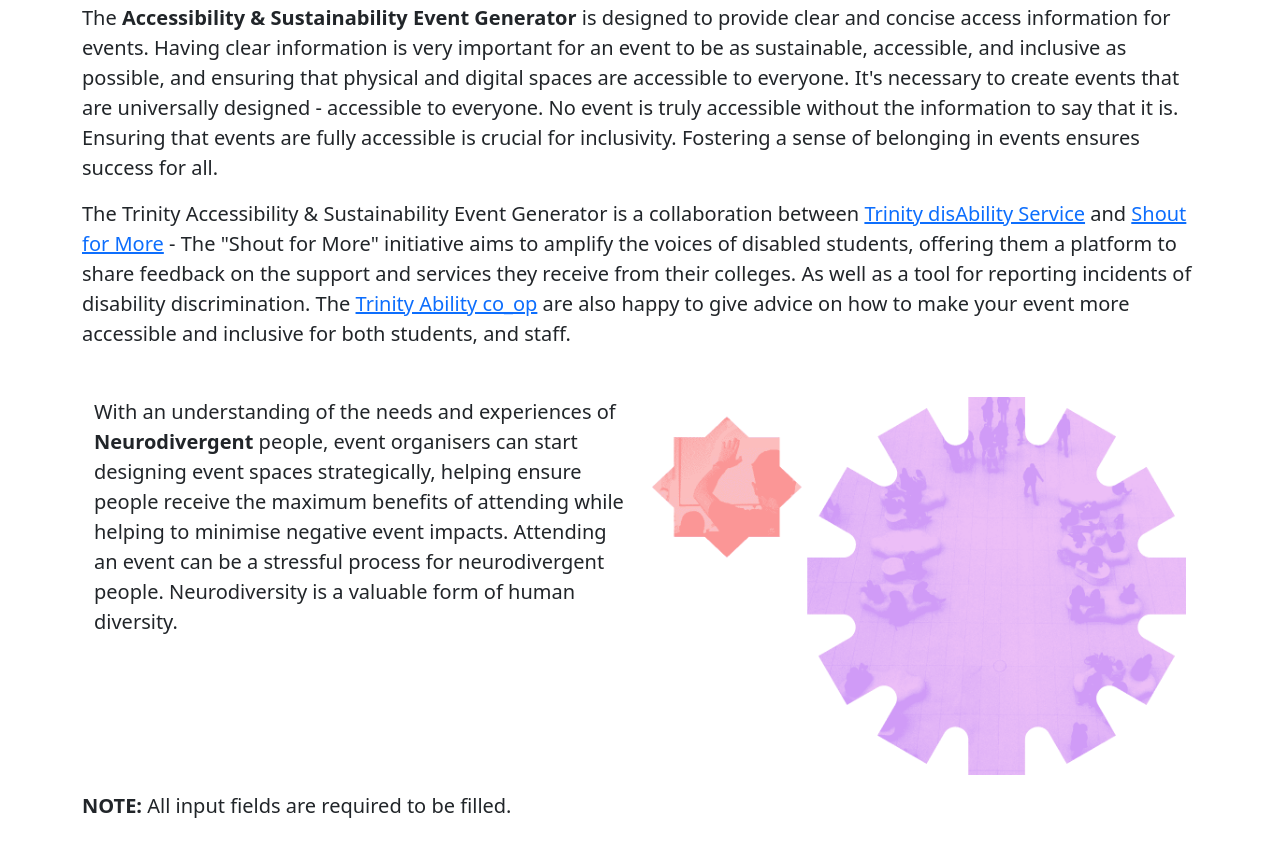
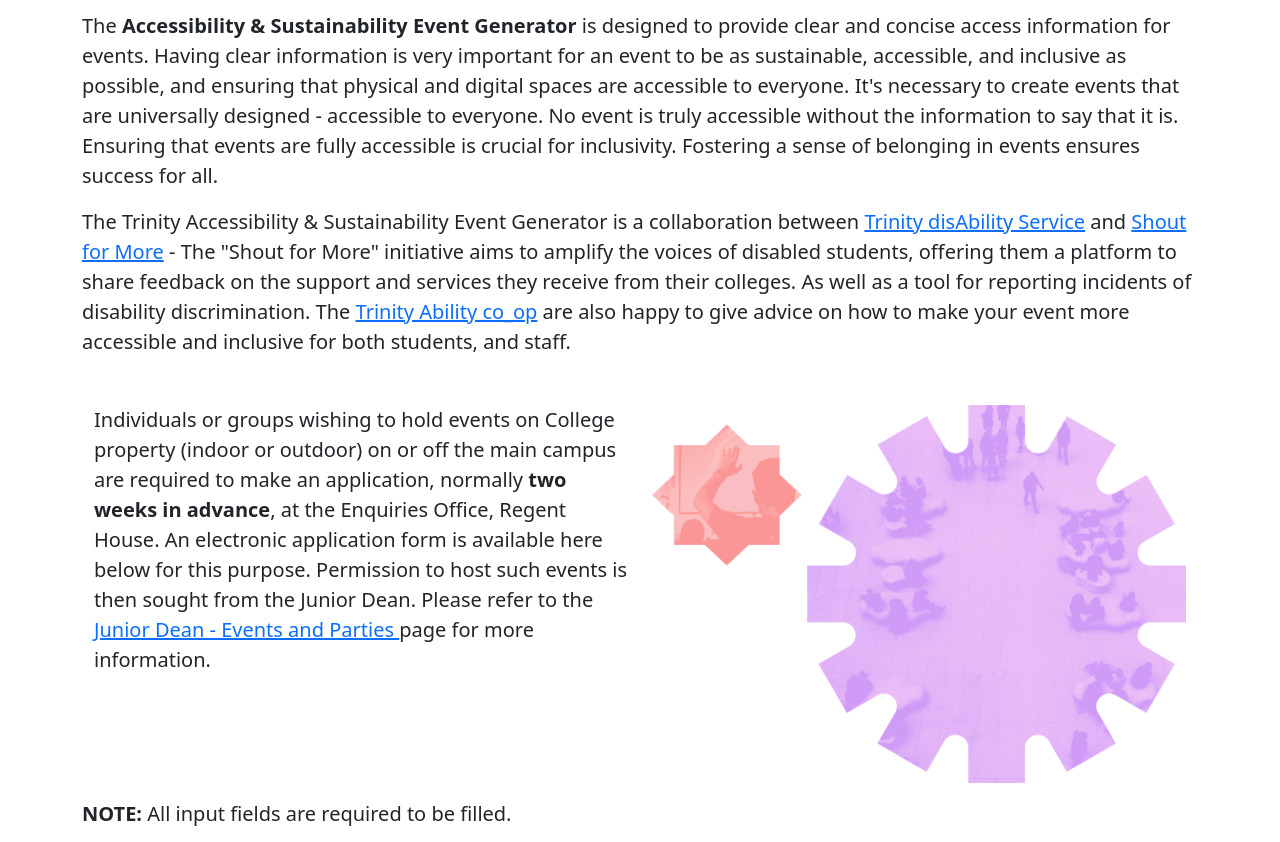
Before and after one commit to marklkm/trinity_sustainability_accessible_event_generator, a plain HTML site: page index.html in a window 1280 px wide. Shown: the part 622-1464 px from the top of the page. Drawn offline with nearby package versions, Linux system fonts and the light colour scheme.

Commit message:
Update index.html

```diff
--- a/index.html
+++ b/index.html
@@ -58,19 +58,11 @@
   <main id="maincontent">
 
     <div class="mb-2 text-center">
-      <!-- Ensure the buttons are functional before uncommenting
-      <button id="toggle-contrast" class="mt-3 mb-3 btn btn-primary">Toggle High Contrast</button>
-      <button id="toggle-font-size" class="mt-3 mb-3 btn btn-primary">Toggle Large Font</button>
-      -->
-
       <img src="jack_kavanagh_wide_banner.png" alt="Jack Kavanagh in Trinity Front Square." style="width: 100vw; max-width: 100%;" title="Jack Kavanagh" loading="lazy" id="top" />
   </div>
 
-
-
-
-    <div class="container mt-3">
-      <h1 class="text-center">Trinity Accessibility &amp; Sustainability Event Generator</h1>
+    <div class="container mt-3 mb-3">
+      <h1 class="text-center mb-3">Trinity Accessibility &amp; Sustainability Event Generator</h1>
 
       <p>The <strong>Accessibility &amp; Sustainability Event Generator</strong> is designed to provide clear and concise access information for events.
           Having clear information is very important for an event to be as sustainable, accessible, and inclusive as possible,
@@ -93,18 +85,21 @@
           <div class="row">
               <!-- Text Column -->
               <div class="col-md-6">
-                  <p>
-                    With an understanding of the needs and experiences of <strong>Neurodivergent</strong> people,
-                     event organisers can start designing event spaces strategically, helping ensure
-                     people receive the maximum benefits of attending while helping to minimise
-                     negative event impacts. Attending an event can be a stressful process for neurodivergent people.
-                     Neurodiversity is a valuable form of human diversity.
-                  </p>
+                <p>
+                  Individuals or groups wishing to hold events on College property (indoor or outdoor) on or off the main
+                  campus are required to make an application, normally <strong>two weeks in advance</strong>, at the Enquiries Office, Regent House.
+                  An electronic application form is available here below for this purpose. Permission to host such events
+                  is then sought from the Junior Dean. Please refer to the
+                  <a href="https://www.tcd.ie/Junior_Dean/events/" target="_blank" rel="noopener noreferrer" aria-label="Junior Dean - Events and Parties (opens in a new tab)">
+                    Junior Dean - Events and Parties
+                  </a> page for more information.
+                </p>
               </div>
+
               <!-- Image Column -->
               <div class="col-md-6 mb-3">
-                  <img src="neurodivergent_event.png" alt="A colorful abstract illustration related to neurodiversity at events." class="img-fluid"
-                  title="Neurodiversity at Events" loading="lazy">
+                  <img src="neurodivergent_event.png" alt="A colorful abstract illustration." class="img-fluid"
+                  title="Events and Parties" loading="lazy">
               </div>
           </div>
       </div>
@@ -830,8 +825,23 @@
   <script src="app.js"></script>
 
 
+  <script>
+    function toggleContrast() {
+      var body = document.body;
+      var isHighContrast = body.classList.toggle('high-contrast');
+      document.getElementById('toggle-contrast').setAttribute('aria-pressed', isHighContrast);
+      document.getElementById('toggle-contrast').textContent = isHighContrast ? 'Disable High Contrast' : 'Enable High Contrast';
+    }
 
+    function toggleFontSize() {
+      var body = document.body;
+      var isLargeFont = body.classList.toggle('large-font');
+      document.getElementById('toggle-font-size').setAttribute('aria-pressed', isLargeFont);
+      document.getElementById('toggle-font-size').textContent = isLargeFont ? 'Disable Large Font' : 'Enable Large Font';
+    }
+  </script>
 
+<!--
 <script type="text/javascript">
   document.getElementById('printButton').addEventListener('click', printTextArea);
 
@@ -847,6 +857,7 @@
       childWindow.close();
   }
 </script>
+-->
 
 <!-- Accessibility Buttons -->
 <!--
```
